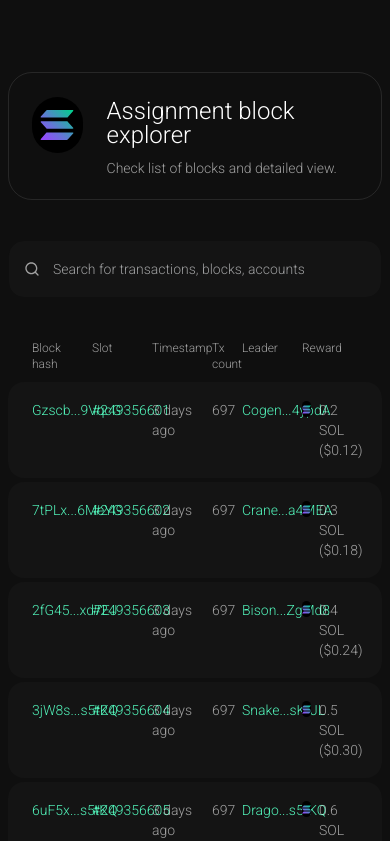
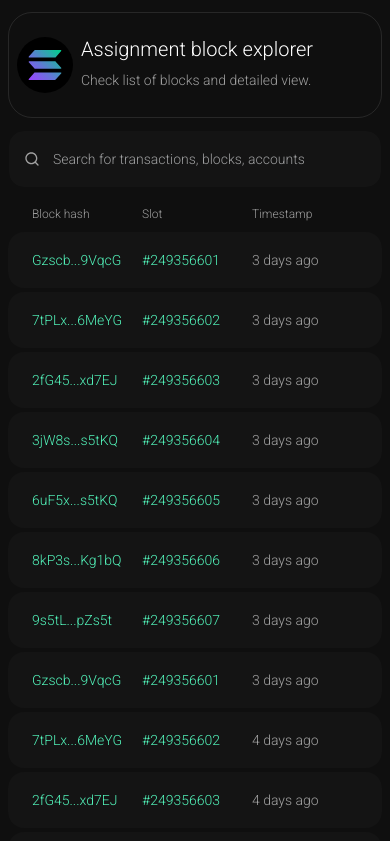
Before and after one commit to ThePatShea/composable-coding-assignment, a Next.js app: page / in a window 390 px wide. Shown: the top 841 px of the page. Built offline with nearby package versions, Linux system fonts and the light colour scheme.

Commit message:
Made it responsive down to mobile width

```diff
--- a/components/InfoBox.tsx
+++ b/components/InfoBox.tsx
@@ -30,21 +30,21 @@ const InfoBox: React.FC<InfoBoxProps> = ({
 
   return (
     <div
-      className={`${
+      className={`col-span-4 ${
         colSpan === 1
-          ? "col-span-1"
+          ? "md:col-span-1"
           : colSpan === 2
-          ? "col-span-2"
+          ? "md:col-span-2"
           : colSpan === 3
-          ? "col-span-3"
-          : "col-span-4"
-      } bg-white-opacity-02 px-1 py-[22px] rounded-3xl shadow-lg`}
+          ? "md:col-span-3"
+          : "md:col-span-4"
+      } bg-white-opacity-02 px-2 py-[22px] rounded-3xl shadow-lg`}
     >
       <h6 className="text-white text-center text-opacity-60 text-xs leading-none mb-[14px]">
         {title}
       </h6>
       <p className="mt-1 text-white text-sm text-center leading-none flex justify-center">
-        <span>{children}</span>
+        <span className="truncate">{children}</span>
         <span
           className={`ml-[6px] hover:cursor-pointer copy-icon-container relative -top-[1px] ${
             copy === false && "hidden"
--- a/components/PageHeading.tsx
+++ b/components/PageHeading.tsx
@@ -9,12 +9,12 @@ interface PageHeadingProps {
 
 const PageHeading: React.FC<PageHeadingProps> = ({ title, subtitle }) => {
   return (
-    <div className="flex px-[23px] py-6 rounded-3xl border border-white border-opacity-10 mb-10">
-      <div className="flex justify-center items-center mr-6 bg-black rounded-full w-14 h-14">
+    <div className="flex px-2 md:px-[23px] py-6 rounded-3xl border border-white border-opacity-10">
+      <div className="flex justify-center items-center mr-2 md:mr-6 bg-black rounded-full w-14 h-14">
         <SolanaIcon height={34} width={34} />
       </div>
       <div>
-        <h1 className="text-white text-2xl font-medium leading-none mt-[2px] mb-[14px]">
+        <h1 className="text-white text-xl md:text-2xl font-medium leading-none mt-[2px] mb-[14px]">
           {title}
         </h1>
         <h6 className="text-white text-opacity-60 text-sm font-medium leading-none">
--- a/components/Toast.tsx
+++ b/components/Toast.tsx
@@ -32,7 +32,8 @@ const Toast: FC<ToastProps> = ({ message, key }) => {
   };
 
   return (
-    <div className="fixed flex flex-col top-6 right-8 rounded-full px-[18px] pt-4 z-50 select-none text-xs text-peppermint bg-peppermint-opacity-10">
+    <div className="fixed top-6 right-8 rounded-full overflow-hidden z-50 select-none bg-deep-catch">
+      <div className="flex flex-col px-[18px] pt-4 bg-peppermint-opacity-10 text-xs text-peppermint">
         <div className="flex items-center">
           <CheckCircleIcon height={16} width={16} />
           <div className="ml-[10px]">{message}</div>
@@ -41,15 +42,9 @@ const Toast: FC<ToastProps> = ({ message, key }) => {
           <div
             className="h-full bg-peppermint-opacity-80 rounded-full"
             style={progressBarStyle}
-        ></div>
+          />
         </div>
       </div>
-  );
-
-  return (
-    <div className="fixed flex top-6 right-8 rounded-full px-[18px] py-4 z-50 select-none text-xs text-peppermint bg-peppermint-opacity-10">
-      <CheckCircleIcon height={16} width={16} />
-      <div className="ml-[10px]">{message}</div>
     </div>
   );
 };
--- a/pages/block/[slot].tsx
+++ b/pages/block/[slot].tsx
@@ -42,7 +42,7 @@ export default function Block() {
 
   if (!selectedBlock) {
     return (
-      <main className="flex justify-center pt-[72px] px-2 font-roboto-light">
+      <main className="flex justify-center pt-3 md:pt-[72px] px-2">
         <div className="flex flex-col w-[800px]">
           <PageHeading
             title="Block not found"
@@ -54,11 +54,11 @@ export default function Block() {
   }
 
   return (
-    <main className="flex justify-center pt-[72px] px-2 font-roboto-light">
-      <div className="flex flex-col w-[800px]">
-        <div className="flex">
+    <main className="flex justify-center pt-3 md:pt-[72px] px-2 pb-3">
+      <div className="flex flex-col w-[800px] min-w-[350px]">
+        <div className="flex mb-3 md:mb-10">
           <button
-            className={`back-button w-[72px] mr-6 flex justify-center items-center bg-white-opacity-02 py-6 rounded-3xl shadow-lg mb-10 hover:cursor-pointer hover:bg-white-opacity-05`}
+            className={`back-button h-full w-[72px] mr-3 md:mr-6 flex justify-center items-center bg-white-opacity-02 py-6 rounded-3xl shadow-lg hover:cursor-pointer hover:bg-white-opacity-05`}
             onClick={handleBackClick}
           >
             <span className="back-icon-transparent">
--- a/pages/index.tsx
+++ b/pages/index.tsx
@@ -87,13 +87,15 @@ export default function Home() {
   };
 
   return (
-    <main className="flex justify-center pt-[72px] px-2 font-roboto-light">
-      <div className="flex flex-col w-[800px]">
-        <PageHeading
-          title={"Assignment block explorer"}
-          subtitle="Check list of blocks and detailed view."
-        />
-        <div className="relative mb-8 hover:cursor-text group">
+    <main className="flex justify-center pt-3 md:pt-[72px] px-2 pb-3">
+      <div className="flex flex-col w-[800px] min-w-[350px]">
+        <div className="mb-3 md:mb-10">
+          <PageHeading
+            title={"Assignment block explorer"}
+            subtitle="Check list of blocks and detailed view."
+          />
+        </div>
+        <div className="relative mb-2 md:mb-8 hover:cursor-pointer">
           <div
             className="absolute left-4 top-[21px]"
             onClick={handleSearchIconClick}
@@ -103,7 +105,7 @@ export default function Home() {
           <input
             type="text"
             id="searchInput"
-            className="w-full rounded-2xl bg-white-opacity-02 group-hover:bg-white-opacity-05 focus:bg-picasso-opacity-06 focus:bg-opacity-10 px-11 py-[18px] text-white text-sm placeholder-gray-50 placeholder-opacity-60 group-hover:placeholder-opacity-100 outline-none focus:border-solid border border-deep-catch focus:border-picasso-opacity-70 caret-picasso"
+            className="w-full rounded-2xl bg-white-opacity-02 hover:bg-white-opacity-05 focus:bg-picasso-opacity-06 focus:bg-opacity-10 px-11 py-[18px] text-white text-sm placeholder-gray-50 placeholder-opacity-60 group-hover:placeholder-opacity-100 outline-none focus:border-solid border border-deep-catch focus:border-picasso-opacity-70 caret-picasso"
             placeholder="Search for transactions, blocks, accounts"
             value={searchValue}
             onChange={handleSearch}
@@ -111,34 +113,36 @@ export default function Home() {
           <ClearSearchButton />
         </div>
         <div>
-          <div className="grid grid-cols-11 gap-1 px-6 py-[10px] text-white text-opacity-60">
-            <div className="col-span-2 text-xs">Block hash</div>
-            <div className="col-span-2 text-xs">Slot</div>
-            <div className="col-span-2 text-xs">Timestamp</div>
-            <div className="col-span-1 text-xs">Tx count</div>
-            <div className="col-span-2 text-xs">Leader</div>
-            <div className="col-span-2 text-xs">Reward</div>
+          <div className="grid grid-cols-3 md:grid-cols-11 gap-1 px-6 py-[10px] text-white text-opacity-60">
+            <div className="col-span1 md:col-span-2 text-xs">Block hash</div>
+            <div className="col-span1 md:col-span-2 text-xs">Slot</div>
+            <div className="col-span1 md:col-span-2 text-xs">Timestamp</div>
+            <div className="hidden md:flex md:col-span-1 text-xs">Tx count</div>
+            <div className="hidden md:flex md:col-span-2 text-xs">Leader</div>
+            <div className="hidden md:flex md:col-span-2 text-xs">Reward</div>
           </div>
           {activeBlocks.map((block, i) => (
             <div
               key={i}
-              className="grid grid-cols-11 gap-1 bg-white-opacity-02 hover:bg-white-opacity-05 px-6 py-[18px] rounded-2xl mb-1 text-white text-opacity-60 hover:text-opacity-100 hover:cursor-pointer"
+              className="grid grid-cols-3 md:grid-cols-11 gap-1 bg-white-opacity-02 hover:bg-white-opacity-05 px-6 py-[18px] rounded-2xl mb-1 text-white text-opacity-60 hover:text-opacity-100 hover:cursor-pointer"
               onClick={() => handleRowClick(block)}
             >
-              <div className="col-span-2 text-sm text-picasso text-opacity-100 hover:text-picasso-opacity-50">
+              <div className="col-span1 md:col-span-2 text-sm text-picasso text-opacity-100 hover:text-picasso-opacity-50">
                 {truncateString(block.blockHash)}
               </div>
-              <div className="col-span-2 text-sm text-picasso text-opacity-100 hover:text-picasso-opacity-50">
+              <div className="col-span1 md:col-span-2 text-sm text-picasso text-opacity-100 hover:text-picasso-opacity-50">
                 #{block.slot}
               </div>
-              <div className="col-span-2 text-sm">
+              <div className="col-span1 md:col-span-2 text-sm">
                 {moment.unix(block.timestamp).fromNow()}
               </div>
-              <div className="col-span-1 text-sm">{block.txCount}</div>
-              <div className="col-span-2 text-sm text-picasso text-opacity-100 hover:text-picasso-opacity-50">
+              <div className="hidden md:flex md:col-span-1 text-sm">
+                {block.txCount}
+              </div>
+              <div className="hidden md:flex md:col-span-2 text-sm text-picasso text-opacity-100 hover:text-picasso-opacity-50">
                 {truncateString(block.leader)}
               </div>
-              <div className="col-span-2 text-sm flex">
+              <div className="hidden md:flex md:col-span-2 text-sm">
                 <div className="flex justify-center items-center mr-2 bg-black rounded-full w-4 h-4 relative top-[1px]">
                   <SolanaIcon height={9} width={9} />
                 </div>
```
Lines whose indentation alone changed are shown as unchanged.
